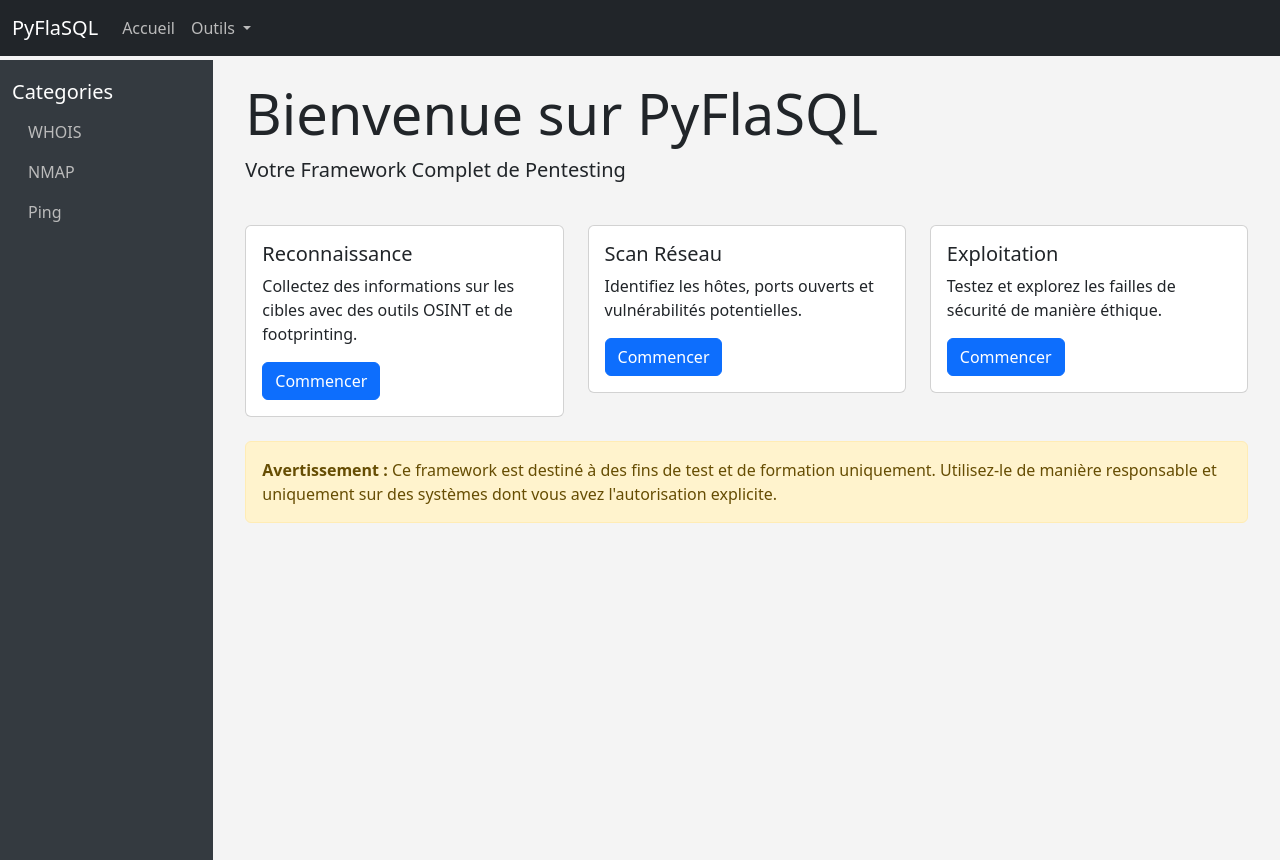
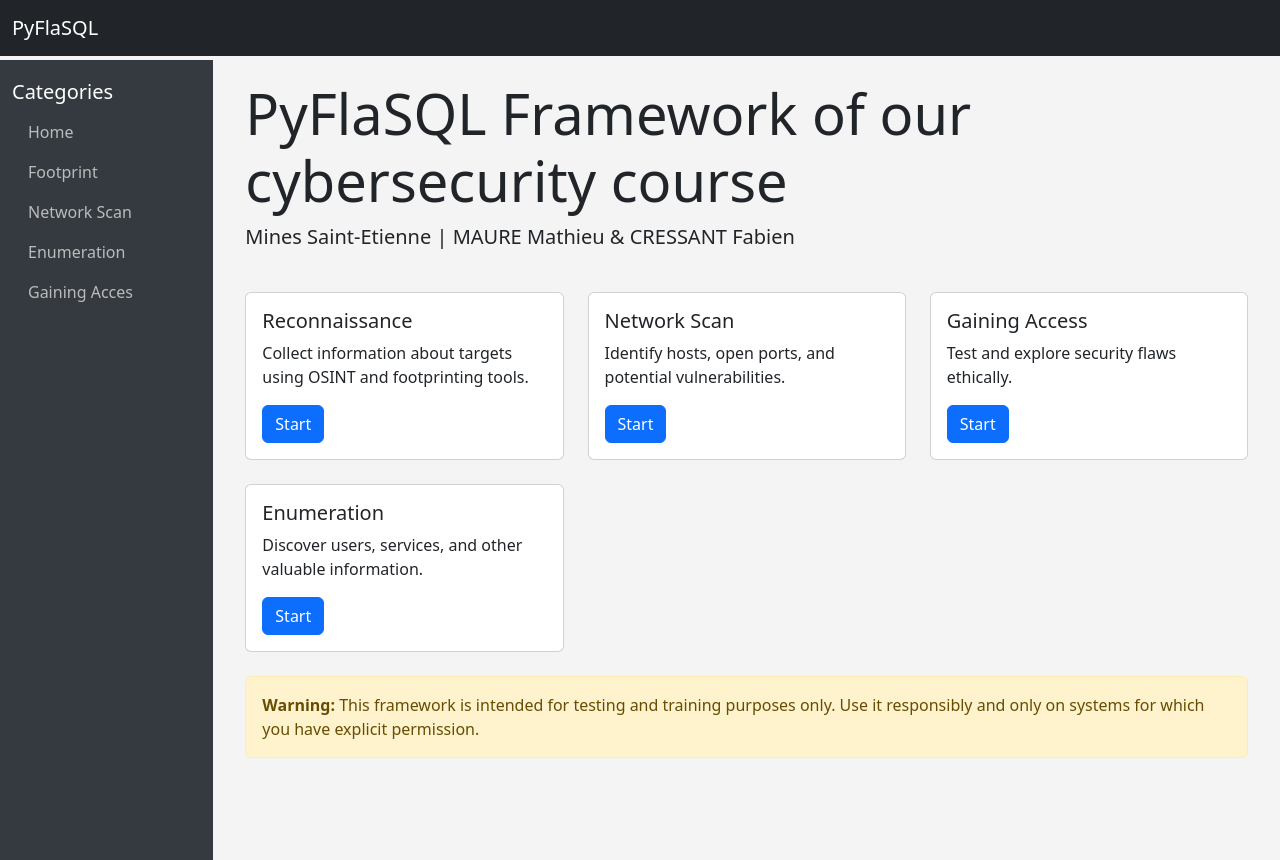
Before and after one commit to mauremathieu/SecuriteReseaux, a Flask app: page / in a window 1280 px wide. Run offline with Flask 3, Linux system fonts and the light colour scheme.

Commit message:
ajout fonctions principales

```diff
--- a/app/routes.py
+++ b/app/routes.py
@@ -1,29 +1,47 @@
 from flask import Blueprint, render_template, request, jsonify
-from app.tools.reconnaissance import get_domain_info
+from app.tools.footprint import get_domain_info, osint_search, phishing_check, mantego_search, recon_ng_search, shodan_search
 from app.tools.network_scan import ping_host, scan_network
+from app.tools.enumeration import nmap_scan
+from app.tools.gainingAccess import metasploit_exploit, ftp_exploit, ssh_exploit
 
 main_bp = Blueprint('main', __name__)
 
 @main_bp.route('/')
 def home():
-    """Page d'accueil du framework"""
+    """Home page of the framework"""
     return render_template('home.html',
                            title='PyFlaSQL - Pentesting Framework',
-                           description='Outils de reconnaissance et test de sécurité')
+                           description='Reconnaissance and security testing tools')
 
-@main_bp.route('/reconnaissance', methods=['GET', 'POST'])
-def recon_tools():
-    """Page des outils de reconnaissance"""
+@main_bp.route('/footprint', methods=['GET', 'POST'])
+def footprint_tools():
+    """Footprint tools page"""
     if request.method == 'POST':
         domain = request.form.get('domain')
-        whois_results = get_domain_info(domain)
-        return jsonify(whois_results)
+        tool = request.form.get('tool')
 
-    return render_template('reconnaissance.html')
+        if tool == 'whois':
+            results = get_domain_info(domain)
+        elif tool == 'osint':
+            results = osint_search(domain)
+        elif tool == 'phishing':
+            results = phishing_check(domain)
+        elif tool == 'mantego':
+            results = mantego_search(domain)
+        elif tool == 'recon-ng':
+            results = recon_ng_search(domain)
+        elif tool == 'shodan':
+            results = shodan_search(domain)
+        else:
+            results = {"status": "error", "message": "Invalid tool selected"}
+
+        return jsonify(results)
+
+    return render_template('footprint.html')
 
 @main_bp.route('/network-scan', methods=['GET', 'POST'])
 def network_scanning():
-    """Page de scan réseau"""
+    """Network scan page"""
     if request.method == 'POST':
         target = request.form.get('target')
         scan_type = request.form.get('scan_type')
@@ -36,3 +54,43 @@
         return jsonify(result)
 
     return render_template('network_scan.html')
+
+@main_bp.route('/enumeration', methods=['GET', 'POST'])
+def enumeration_tools():
+    """Enumeration tools page"""
+    if request.method == 'POST':
+        target = request.form.get('target')
+        result = nmap_scan(target)
+        return jsonify({"status": "success", "results": result})
+
+    return render_template('enumeration.html')
+
+@main_bp.route('/gaining-access', methods=['GET', 'POST'])
+def gaining_access_tools():
+    """Gaining access tools page"""
+    if request.method == 'POST':
+        target = request.form.get('target')
+        # Add logic for gaining access tools here
+        # result = gaining_access_tool(target)
+        result = {"status": "success", "results": "Gaining access results for " + target}
+        return jsonify(result)
+
+    return render_template('gainingAccess.html')
+
+@main_bp.route('/gaining-access/metasploit', methods=['POST'])
+def metasploit_access():
+    target = request.form.get('target')
+    result = metasploit_exploit(target)
+    return jsonify(result)
+
+@main_bp.route('/gaining-access/ftp', methods=['POST'])
+def ftp_access():
+    target = request.form.get('target')
+    result = ftp_exploit(target)
+    return jsonify(result)
+
+@main_bp.route('/gaining-access/ssh', methods=['POST'])
+def ssh_access():
+    target = request.form.get('target')
+    result = ssh_exploit(target)
+    return jsonify(result)
--- a/app/templates/base.html
+++ b/app/templates/base.html
@@ -1,5 +1,5 @@
 <!DOCTYPE html>
-<html lang="fr">
+<html lang="en">
 <head>
     <meta charset="UTF-8">
     <meta name="viewport" content="width=device-width, initial-scale=1.0">
@@ -36,22 +36,6 @@
                 <span class="navbar-toggler-icon"></span>
             </button>
             <div class="collapse navbar-collapse" id="navbarNav">
-                <ul class="navbar-nav">
-                    <li class="nav-item">
-                        <a class="nav-link" href="/">Accueil</a>
-                    </li>
-                    <li class="nav-item dropdown">
-                        <a class="nav-link dropdown-toggle" href="#" role="button" data-bs-toggle="dropdown">
-                            Outils
-                        </a>
-                        <ul class="dropdown-menu">
-                            <li><a class="dropdown-item" href="/tools/reconnaissance">Reconnaissance</a></li>
-                            <li><a class="dropdown-item" href="/tools/network-scan">Scan Réseau</a></li>
-                            <li><a class="dropdown-item" href="/tools/enumeration">Énumération</a></li>
-                            <li><a class="dropdown-item" href="/tools/exploitation">Exploitation</a></li>
-                        </ul>
-                    </li>
-                </ul>
             </div>
         </div>
     </nav>
@@ -62,13 +46,19 @@
                 <h5>Categories</h5>
                 <ul class="nav flex-column">
                     <li class="nav-item">
-                        <a class="nav-link" href="/tools/whois">WHOIS</a>
+                        <a class="nav-link" href="/">Home</a>
                     </li>
                     <li class="nav-item">
-                        <a class="nav-link" href="/tools/nmap">NMAP</a>
+                        <a class="nav-link" href="/footprint">Footprint</a>
                     </li>
                     <li class="nav-item">
-                        <a class="nav-link" href="/tools/ping">Ping</a>
+                        <a class="nav-link" href="/network-scan">Network Scan</a>
+                    </li>
+                    <li class="nav-item">
+                        <a class="nav-link" href="/enumeration">Enumeration</a>
+                    </li>
+                    <li class="nav-item">
+                        <a class="nav-link" href="/gaining-access">Gaining Acces</a>
                     </li>
                 </ul>
             </div>
--- a/app/templates/home.html
+++ b/app/templates/home.html
@@ -4,8 +4,8 @@
 <div class="container">
     <div class="row">
         <div class="col-md-12">
-            <h1 class="display-4">Bienvenue sur PyFlaSQL</h1>
-            <p class="lead">Votre Framework Complet de Pentesting</p>
+            <h1 class="display-4">PyFlaSQL Framework of our cybersecurity course</h1>
+            <p class="lead"> Mines Saint-Etienne | MAURE Mathieu & CRESSANT Fabien</p>
         </div>
     </div>
 
@@ -14,8 +14,8 @@
             <div class="card">
                 <div class="card-body">
                     <h5 class="card-title">Reconnaissance</h5>
-                    <p class="card-text">Collectez des informations sur les cibles avec des outils OSINT et de footprinting.</p>
-                    <a href="/tools/reconnaissance" class="btn btn-primary">Commencer</a>
+                    <p class="card-text">Collect information about targets using OSINT and footprinting tools.</p>
+                    <a href="/reconnaissance" class="btn btn-primary">Start</a>
                 </div>
             </div>
         </div>
@@ -23,9 +23,9 @@
         <div class="col-md-4">
             <div class="card">
                 <div class="card-body">
-                    <h5 class="card-title">Scan Réseau</h5>
-                    <p class="card-text">Identifiez les hôtes, ports ouverts et vulnérabilités potentielles.</p>
-                    <a href="/tools/network-scan" class="btn btn-primary">Commencer</a>
+                    <h5 class="card-title">Network Scan</h5>
+                    <p class="card-text">Identify hosts, open ports, and potential vulnerabilities.</p>
+                    <a href="/network-scan" class="btn btn-primary">Start</a>
                 </div>
             </div>
         </div>
@@ -33,19 +33,29 @@
         <div class="col-md-4">
             <div class="card">
                 <div class="card-body">
-                    <h5 class="card-title">Exploitation</h5>
-                    <p class="card-text">Testez et explorez les failles de sécurité de manière éthique.</p>
-                    <a href="/tools/exploitation" class="btn btn-primary">Commencer</a>
+                    <h5 class="card-title">Gaining Access</h5>
+                    <p class="card-text">Test and explore security flaws ethically.</p>
+                    <a href="/gaining-access" class="btn btn-primary">Start</a>
                 </div>
             </div>
         </div>
+
+        <div class="col-md-4 mt-4">
+            <div class="card">
+                <div class="card-body">
+                    <h5 class="card-title">Enumeration</h5>
+                    <p class="card-text">Discover users, services, and other valuable information.</p>
+                    <a href="/enumeration" class="btn btn-primary">Start</a>
+                </div>
+            </div>
+        </div>
+
     </div>
-
     <div class="row mt-4">
         <div class="col-md-12">
             <div class="alert alert-warning">
-                <strong>Avertissement :</strong> Ce framework est destiné à des fins de test et de formation uniquement.
-                Utilisez-le de manière responsable et uniquement sur des systèmes dont vous avez l'autorisation explicite.
+                <strong>Warning:</strong> This framework is intended for testing and training purposes only.
+                Use it responsibly and only on systems for which you have explicit permission.
             </div>
         </div>
     </div>
--- a/app/tools/tempCodeRunnerFile.py
+++ /dev/null
@@ -1 +0,0 @@
-import whois
--- a/test.py
+++ /dev/null
@@ -1,6 +0,0 @@
-from app.tools.reconnaissance import get_domain_info
-
-# Test manuel
-domain = "google.com"
-result = get_domain_info(domain)
-print(result)
```
Also changed, not shown: app/templates/404.html (deleted, +0 -14 lines), app/templates/enumeration.html (added, +43 -0 lines), app/templates/footprint.html (added, +56 -0 lines), app/templates/gainingAccess.html (added, +36 -0 lines), app/templates/network_scan.html (+10 -10 lines), app/templates/reconnaissance.html (deleted, +0 -49 lines), app/tools/enumeration.py (+9 -0 lines), app/tools/footprint.py (added, +33 -0 lines), app/tools/gainingAccess.py (added, +11 -0 lines), app/tools/reconnaissance.py (deleted, +0 -13 lines), app/tools/exploitation.py (deleted), 1 other file.
